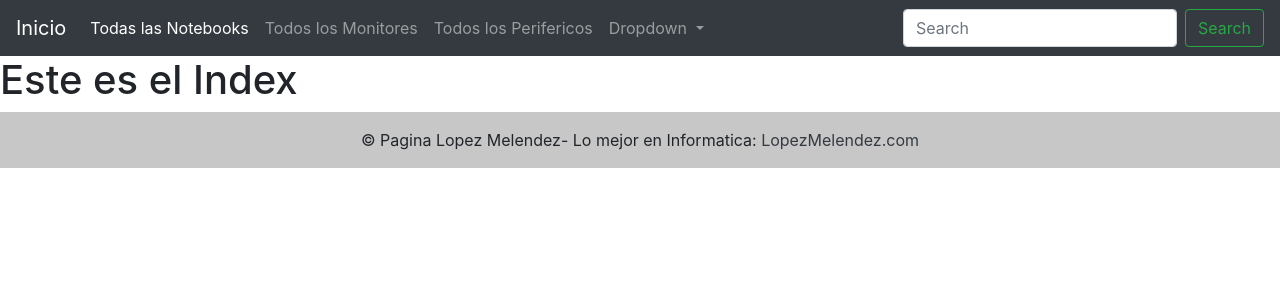
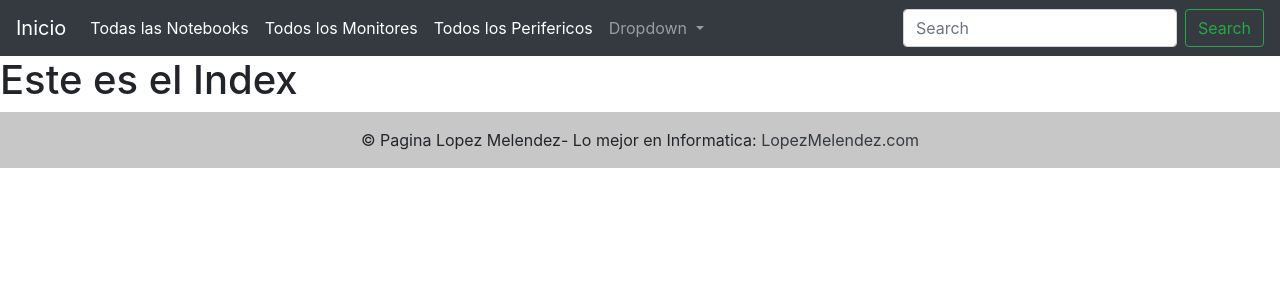
Before and after one commit to FedericoMelendez/Proyecto-Final, a Django app: page / in a window 1280 px wide. Shown: the top 300 px of the page. Run offline with Django 4.2, Linux system fonts and the light colour scheme; parts of the project's set-up code (start-up, migrations or seed data) failed here and were passed over.

Commit message:
modificacion html base para titulos

```diff
--- a/NucleoProyecto/templates/base.html
+++ b/NucleoProyecto/templates/base.html
@@ -27,11 +27,11 @@
                 <li class="nav-item active">
                     <a class="nav-link" href="/products/list-notebooks/">Todas las Notebooks <span class="sr-only">(current)</span></a>
                 </li>
-                <li class="nav-item">
-                    <a class="nav-link" href="/products/list-monitors/">Todos los Monitores</a>
+                <li class="nav-item active">
+                    <a class="nav-link" href="/products/list-monitors/">Todos los Monitores <span class="sr-only">(current)</span></a>
                 </li>
-                <li class="nav-item">
-                    <a class="nav-link" href="/products/list-peripherals/">Todos los Perifericos</a>
+                <li class="nav-item active">
+                    <a class="nav-link" href="/products/list-peripherals/">Todos los Perifericos <span class="sr-only">(current)</span></a>
                 </li>
                 <li class="nav-item dropdown">
                     <a class="nav-link dropdown-toggle" href="#" role="button" data-toggle="dropdown"
```
